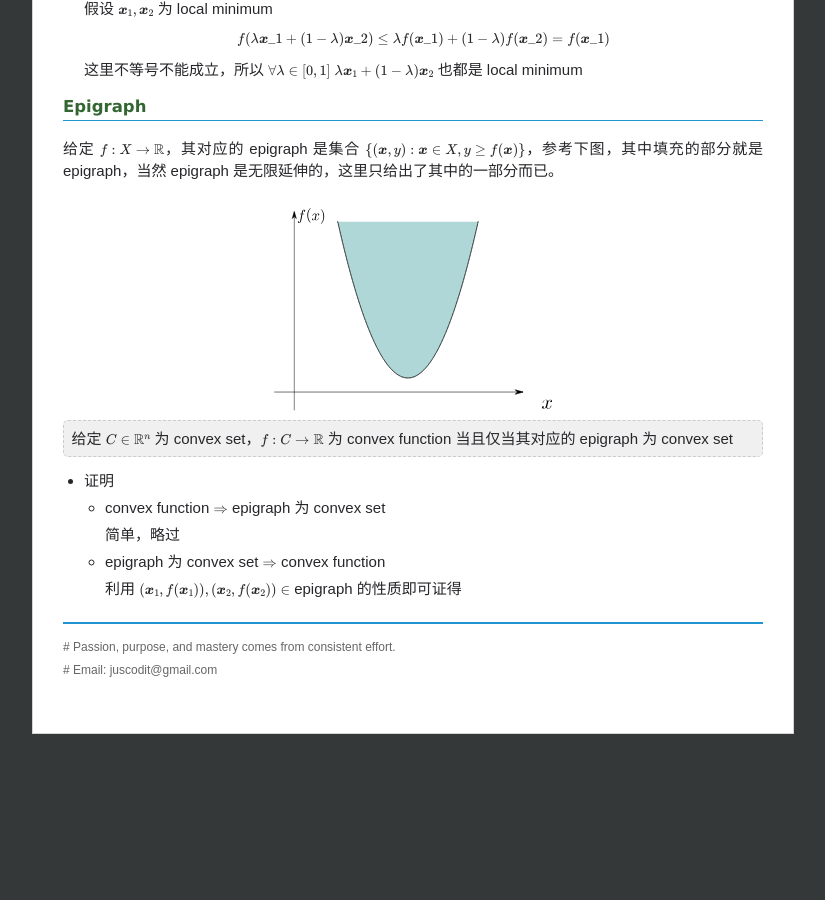
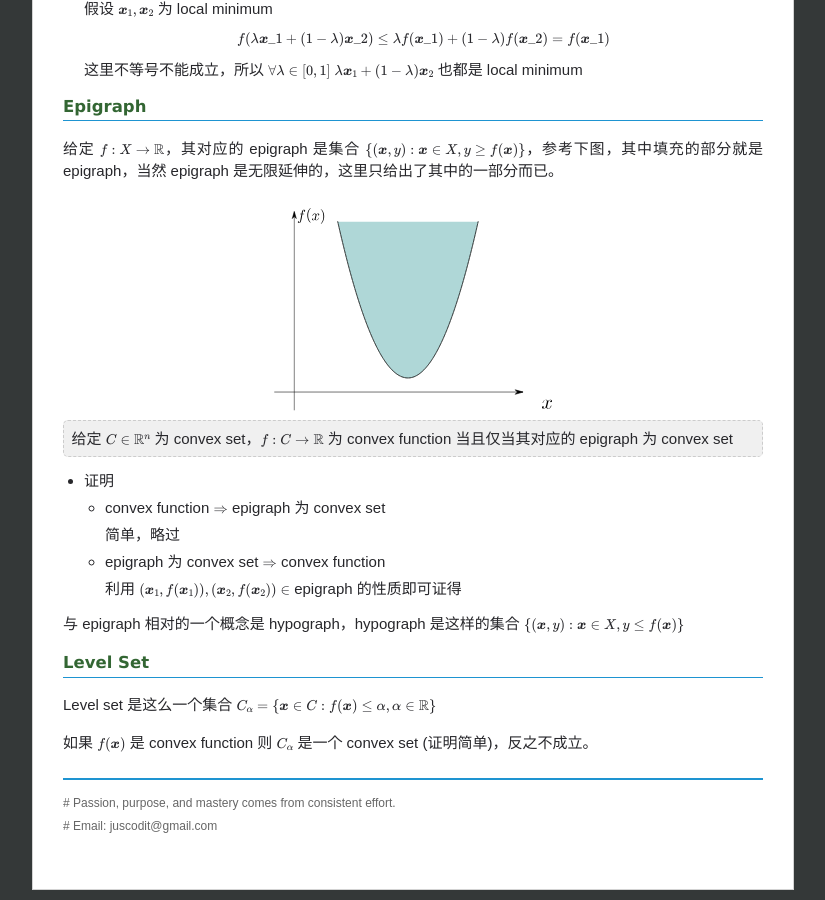
Before and after one commit to chenrushan/chenrushan.github.io, a Jekyll site: the page built from _posts/2014-04-15-NP-05-convex-func.markdown, in a window 1280 px wide and 900 px high, scrolled down 1972 px. Shown: the whole window, without its empty margins (227-1052 px from the left). Built offline with Jekyll 4.4.1, drawn with Linux system fonts in a browser that asks for light colours; Markdown is read by kramdown in place of the engine named in the settings; formulas are drawn with MathJax 3; before the commit the page ends 2716 px from its top, so only the background shows below that.

Commit message:
[np05]: finish

```diff
--- a/_posts/2014-04-15-NP-05-convex-func.markdown
+++ b/_posts/2014-04-15-NP-05-convex-func.markdown
@@ -103,3 +103,11 @@ Convex programming 的所有 global minimum 构成一个 convex set
   * epigraph 为 convex set $\Rightarrow$ convex function
 
      利用 $(\boldsymbol{x}\_1, f(\boldsymbol{x}\_1)), (\boldsymbol{x}\_2, f(\boldsymbol{x}\_2)) \in$ epigraph 的性质即可证得
+
+与 epigraph 相对的一个概念是 hypograph，hypograph 是这样的集合 $\\{ (\boldsymbol{x}, y) : \boldsymbol{x} \in X, y \leq f(\boldsymbol{x})\\}$
+
+#### Level Set
+
+Level set 是这么一个集合 $C\_{\alpha} = \\{ \boldsymbol{x} \in C : f(\boldsymbol{x}) \leq \alpha, \alpha \in \mathbb{R} \\}$
+
+如果 $f(\boldsymbol{x})$ 是 convex function 则 $C\_{\alpha}$ 是一个 convex set (证明简单)，反之不成立。
```
